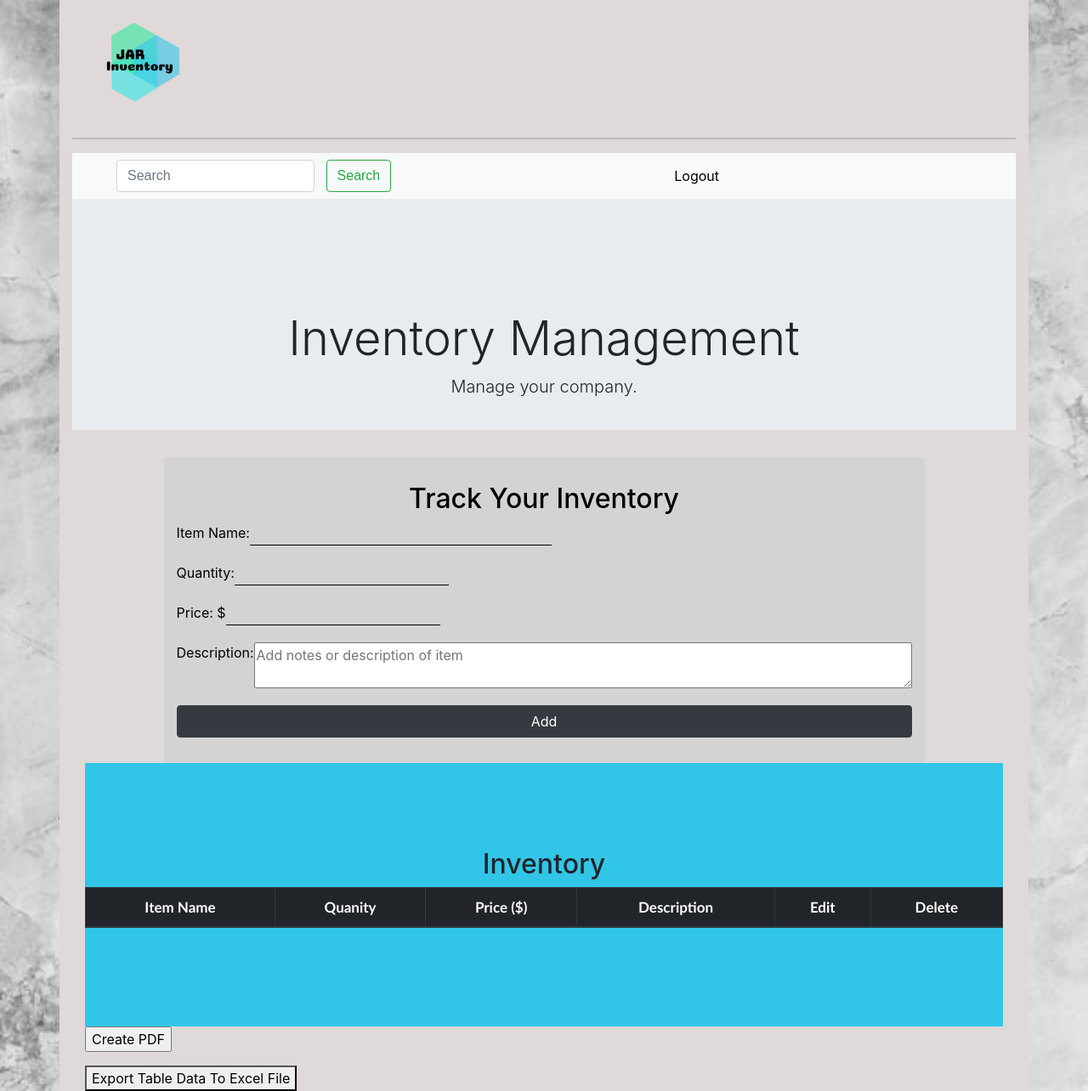
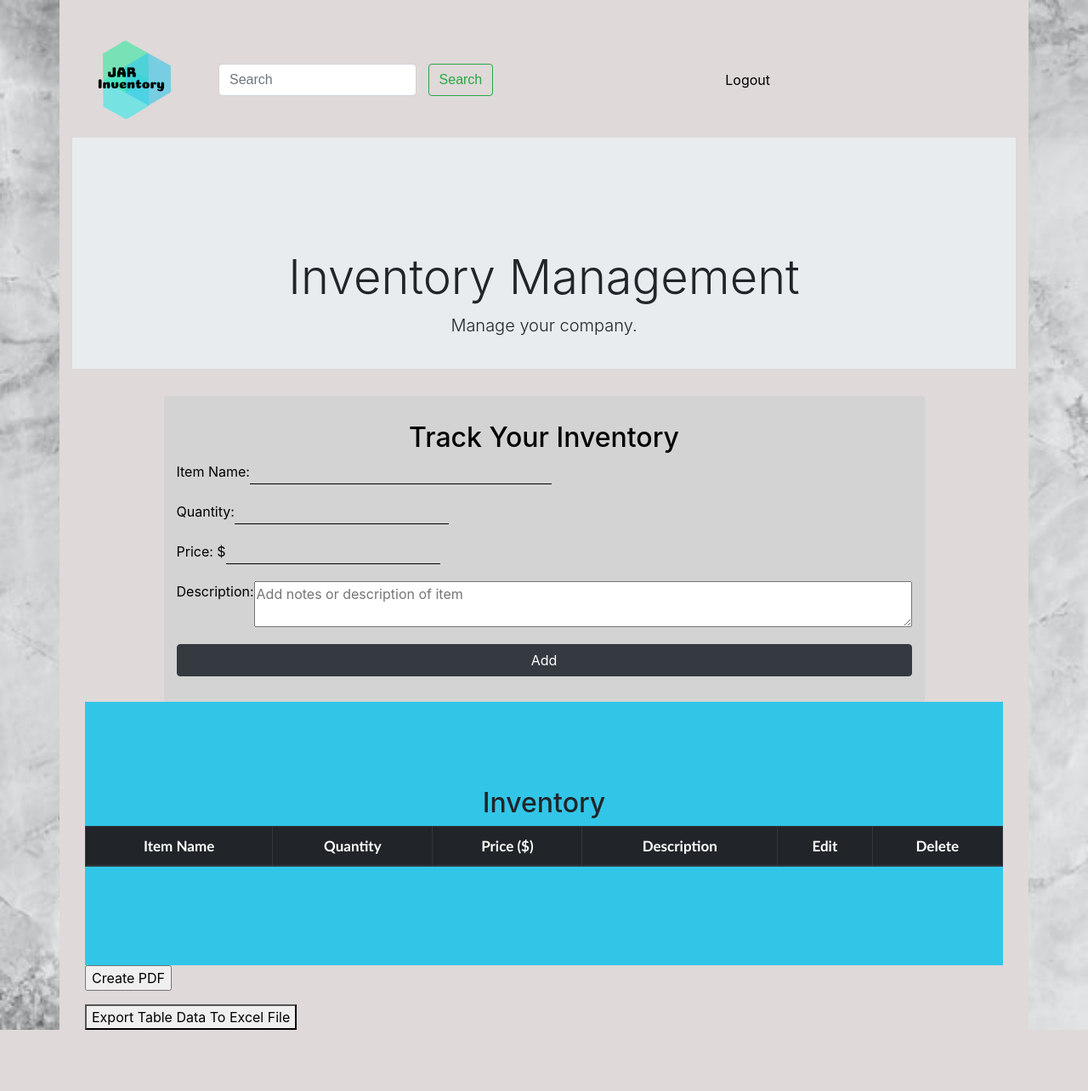
Before and after one commit to roseannenguyen/Business-Inventory, a website: page public/members.html in a window 1280 px wide. Shown: the whole page at 85% size. After the commit the page ends 1212 px from the top, so only its background shows below. Drawn offline with nearby package versions, Linux system fonts and the light colour scheme; no server answers.

Commit message:
cleaned CSS

```diff
--- a/config/config.json
+++ b/config/config.json
@@ -1,7 +1,7 @@
 {
   "development": {
     "username": "root",
-    "password": "AH3althycomputer1!",
+    "password": "Genemis95?",
     "database": "business_inventory",
     "host": "127.0.0.1",
     "dialect": "mysql"
--- a/config/connection.js
+++ b/config/connection.js
@@ -10,7 +10,7 @@ if (process.env.JAWSDB_URL) {
     host: "localhost",
     port: 3306,
     user: "root",
-    password: "AH3althycomputer1!",
+    password: "Genemis95?",
     database: "business_inventory"
   });
 }
--- a/public/members.html
+++ b/public/members.html
@@ -18,18 +18,18 @@
         <div id="mainContainer" class="container">
             <section id="navContainer" class="container">
                 <div class="navbar navbar-expand-lg navbar-custom">
-                    <center><div class="logo">
-                        <img src="./stylesheets/logo.png" alt="logo" class="brand">
 
-                    </div></center>
                 </div>
             </section>
 
 
-            <hr class="rounded">
+            <nav class="navbar navbar-expand-lg">
+                <center>
+                    <div class="logo">
+                        <img src="./stylesheets/logo.png" alt="logo" class="brand">
 
-
-            <nav class="navbar navbar-expand-lg navbar-light bg-light">
+                    </div>
+                </center>
                 <button class="navbar-toggler" type="button" data-toggle="collapse" data-target="#navbarTogglerDemo03"
                     aria-controls="navbarTogglerDemo03" aria-expanded="false" aria-label="Toggle navigation">
                     <span class="navbar-toggler-icon"></span>
@@ -97,7 +97,7 @@
                         <thead>
                             <tr>
                                 <th>Item Name</th>
-                                <th>Quanity</th>
+                                <th>Quantity</th>
                                 <th>Price ($)</th>
                                 <th>Description</th>
                                 <th class="hidden-print">Edit</th>
@@ -117,7 +117,8 @@
                 <p>
                     <input type="button" value="Create PDF" id="btPrint" onclick="createPDF()" />
                 </p>
-                <button onclick="exportTableToExcel('inventoryTableContainer', 'inventory-table')">Export Table Data To Excel File</button>
+                <button onclick="exportTableToExcel('inventoryTableContainer', 'inventory-table')">Export Table Data To
+                    Excel File</button>
             </div>
         </div>
     </div>
--- a/public/stylesheets/style.css
+++ b/public/stylesheets/style.css
@@ -1,4 +1,4 @@
- #loginContainer, #signupContainer, #membersContainer {
+ body {
     justify-content: center;
     background: url(Background-1.jpg);
     background-repeat: no-repeat;
```
Lines whose indentation alone changed are shown as unchanged.
